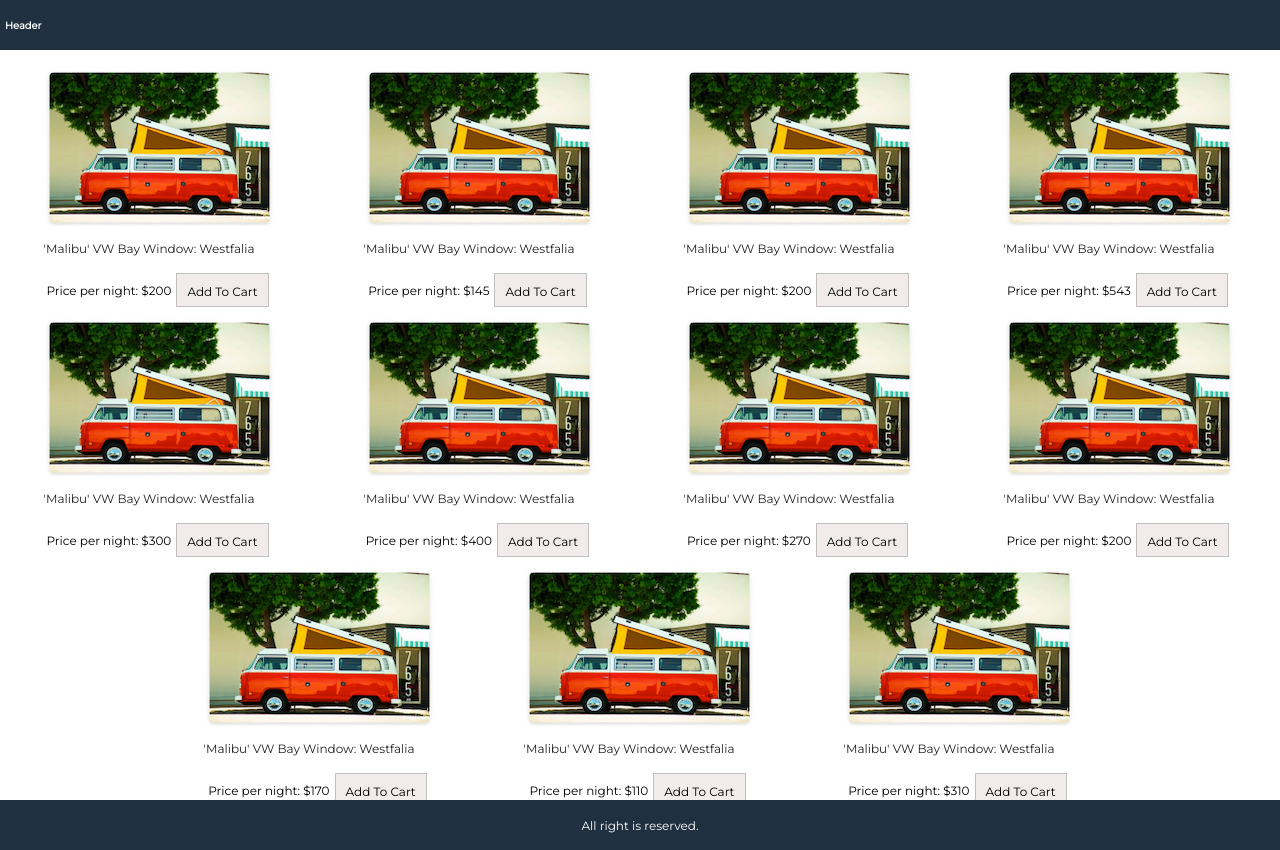
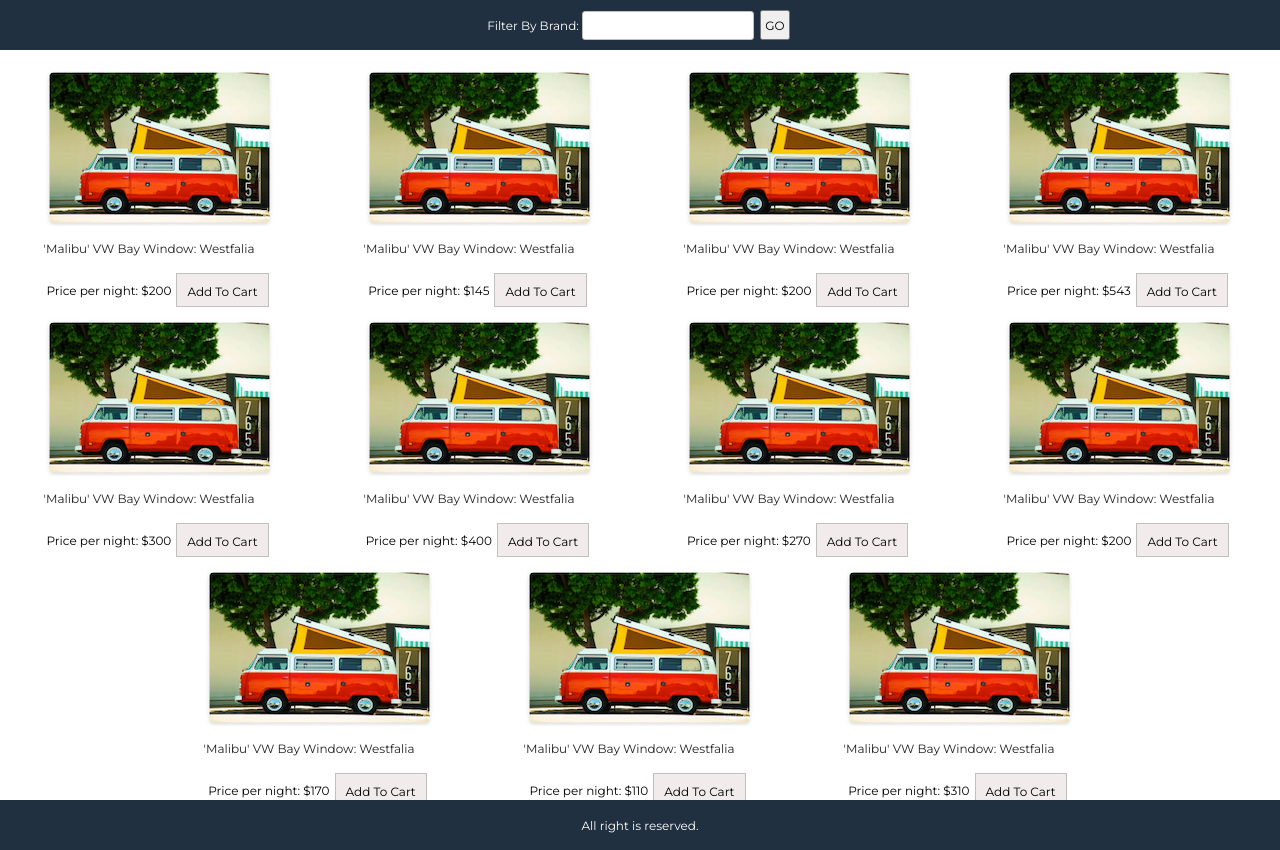
Before and after one commit to fniftaly/outdoorsy, a React (Create React App) app: page / in a window 1280 px wide. Built offline with nearby package versions, Linux system fonts and the light colour scheme.

Commit message:
header update

```diff
--- a/src/App.js
+++ b/src/App.js
@@ -11,7 +11,13 @@
   return (
     <div className="grid-container">
       <header>
-        <h5>Header</h5>
+        <div className="header-div">
+          Filter By Brand:
+          <input className="input" type="text" name="search" value="" />
+          <button type="GO" className="btn-go">
+            GO
+          </button>
+        </div>
       </header>
       <main>
         <div className="content">
--- a/src/index.css
+++ b/src/index.css
@@ -18,6 +18,23 @@
 textarea {
   font-family: Montserrat, Helvetica, Arial, sans-serif;
   font-size: 1.2rem;
+}
+
+/* header {
+  display: flex;
+  justify-content: center;
+  align-items: center;
+} */
+
+.input {
+  width: 15rem;
+  height: 0.7rem;
+  margin: .3rem;
+  border-radius: .3rem;
+  -webkit-border-radius: .3rem;
+  -moz-border-radius: .3rem;
+  -ms-border-radius: .3rem;
+  -o-border-radius: .3rem;
 }
 
 .grid-container {
@@ -45,9 +62,17 @@
   background-color: #203040;
   color: #ffffff;
   display: flex;
-  justify-content: space-between;
+  justify-content: center;
   align-items: center;
-  padding: 0.5rem;
+  padding: 1rem;
+
+}
+
+header .btn-go {
+  height: 3rem;
+  width: 3rem;
+  padding: .3rem;
+  margin: .1rem .3rem;
 }
 
 header a {
```
